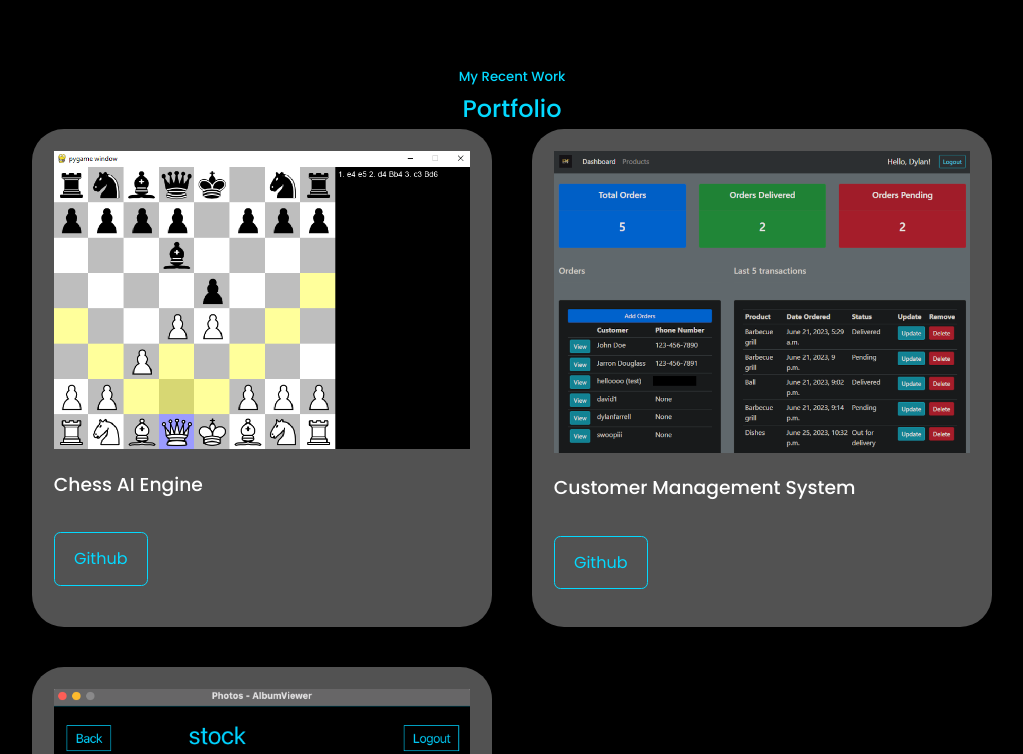
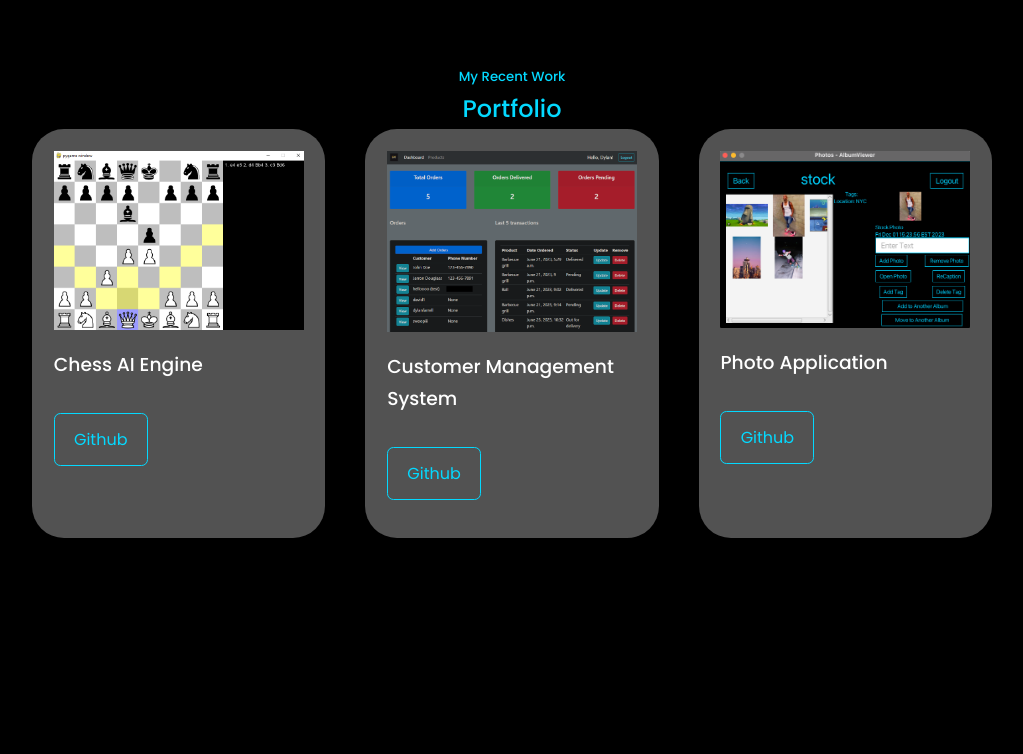
Before and after one commit to Swoopi/Portfolio, a React (Create React App) app: page / in a window 1280 px wide. Shown: the part 1340-2094 px from the top of the page, without its empty margins (128-1151 px from the left). After the commit the page ends 1878 px from the top, so only its background shows below. Built offline with nearby package versions, Linux system fonts and the light colour scheme.

Commit message:
Updated picture

```diff
--- a/src/components/portfolio/portfolio.css
+++ b/src/components/portfolio/portfolio.css
@@ -1,6 +1,6 @@
 .portfolio__container{
     display:grid;
-    grid-template-columns: repeat(2, 1fr);
+    grid-template-columns: repeat(3, 1fr);
     gap: 2.5rem;
     justify-content: center;
 
```
